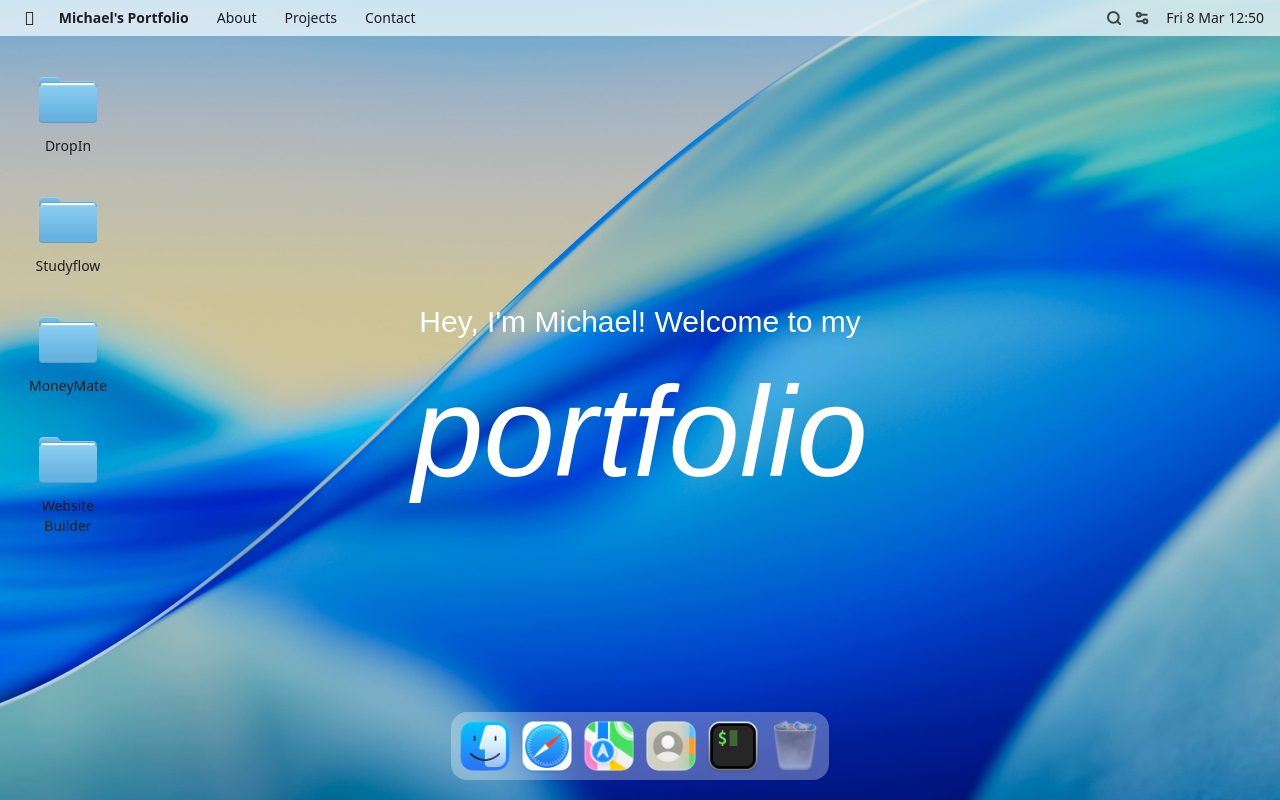
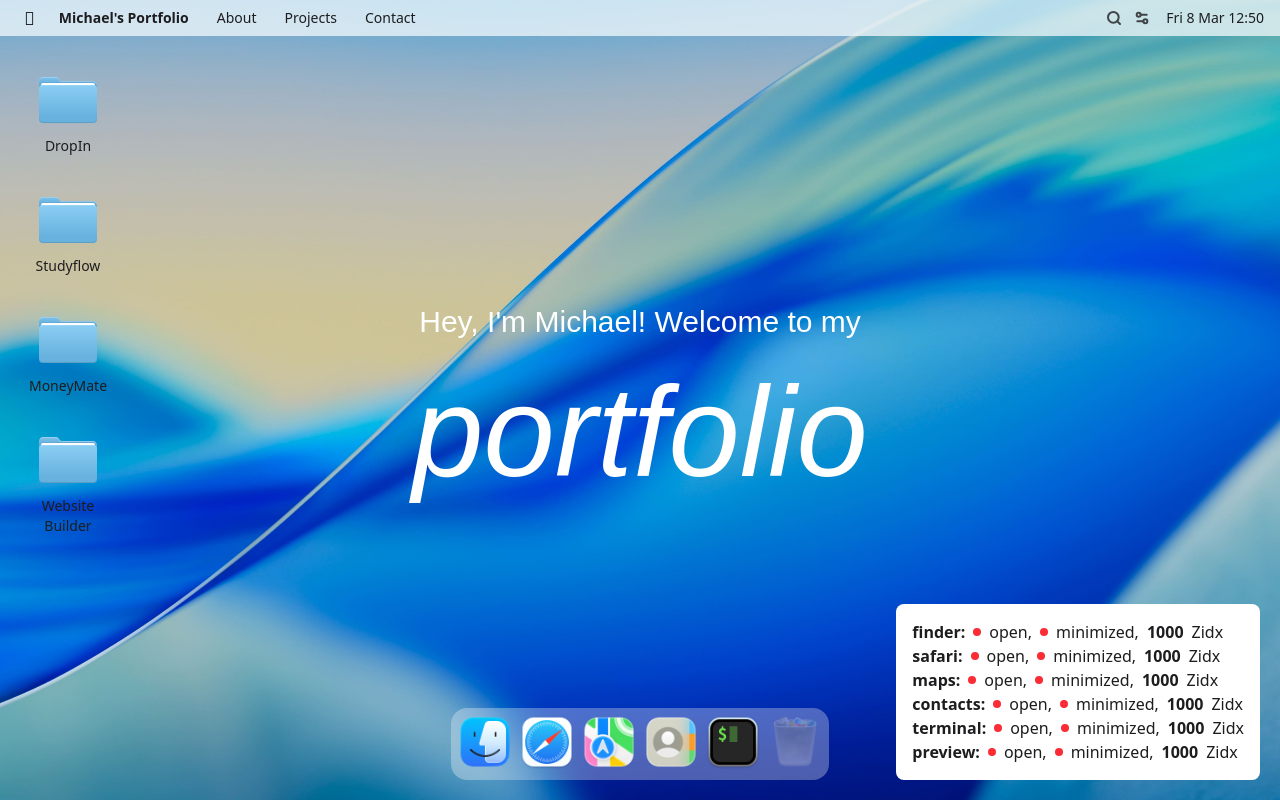
Before and after one commit to mvoemel/portfolio, a React (Vite) app: page / in a window 1280 px wide. Built offline with nearby package versions, Linux system fonts and the light colour scheme; a web font is replaced by a local one.

Commit message:
added dot beneath apps feature

```diff
--- a/src/App.tsx
+++ b/src/App.tsx
@@ -14,6 +14,7 @@ import {
   SafariWindow,
   TerminalWindow,
 } from "./components/windows";
+import { Debug } from "./components/debug";
 
 gsap.registerPlugin(Draggable);
 
@@ -32,6 +33,8 @@ export default function App() {
         <SafariWindow />
         <ContactWindow />
         <MapsWindow />
+
+        <Debug />
       </main>
     </ThemeProvider>
   );
--- /dev/null
+++ b/src/components/debug.tsx
@@ -0,0 +1,31 @@
+import { useWindowStore } from "@/stores/window-store";
+import { cn } from "@/lib/util";
+
+export function Debug() {
+  const { windows } = useWindowStore();
+
+  return (
+    <div className="z-5000 absolute bottom-5 right-5 flex flex-col items-start bg-bg-primary text-text-primary p-4 rounded-lg">
+      {Object.entries(windows).map(([windowName, config]) => (
+        <span key={windowName} className="flex items-center gap-2">
+          <span className="font-bold">{windowName}:</span>
+          <div
+            className={cn(
+              "size-2 rounded-full",
+              config.isOpen ? "bg-green-500" : "bg-red-500",
+            )}
+          />{" "}
+          open,
+          <div
+            className={cn(
+              "size-2 rounded-full",
+              config.isMinimized ? "bg-green-500" : "bg-red-500",
+            )}
+          />{" "}
+          minimized,
+          <span className="font-semibold">{config.zIndex}</span> Zidx
+        </span>
+      ))}
+    </div>
+  );
+}
--- a/src/components/desktop.tsx
+++ b/src/components/desktop.tsx
@@ -1,12 +1,12 @@
+import { useGSAP } from "@gsap/react";
+import { Draggable } from "gsap/all";
+
+import { useFinderStore } from "@/stores/finder-store";
+import { useWindowStore } from "@/stores/window-store";
 import { fileSystemRoot } from "@/lib/constants";
 import type { FileSystemItem, FolderItem } from "@/lib/types";
-import { useFinderStore } from "@/stores/finder-store";
-import { useWindowStore } from "@/stores/window-store";
-import { useGSAP } from "@gsap/react";
-import clsx from "clsx";
-import { Draggable } from "gsap/all";
+import { cn } from "@/lib/util";
 
-// TODO: refactor
 export function Desktop() {
   const { changeDirectory } = useFinderStore();
   const { openWindow } = useWindowStore();
@@ -37,7 +37,7 @@ export function Desktop() {
         {projectsFolder.children.map((project) => (
           <li
             key={project.id}
-            className={clsx(
+            className={cn(
               "absolute z-0 select-none flex items-center flex-col size-24",
               "group folder",
               project.windowPosition,
--- a/src/components/dock.tsx
+++ b/src/components/dock.tsx
@@ -4,12 +4,12 @@ import gsap from "gsap";
 import { useGSAP } from "@gsap/react";
 
 import { useWindowStore } from "@/stores/window-store";
-import { dockApps } from "@/lib/constants";
+import { dockApps, iconsSrc } from "@/lib/constants";
 import { cn } from "@/lib/util";
+import type { WindowType } from "@/lib/types";
 
-// TODO: implement point beneath app if open
 export function Dock() {
-  const { toggleWindow } = useWindowStore();
+  const { windows, toggleWindow } = useWindowStore();
   const dockRef = useRef<HTMLDivElement | null>(null);
 
   useGSAP(() => {
@@ -70,11 +70,26 @@ export function Dock() {
         ref={dockRef}
         className="bg-dock-bg border-dock-border backdrop-blur-md justify-between rounded-2xl p-1.5 flex items-end gap-1.5"
       >
-        {dockApps.map(({ type, tooltip, icon, canOpen }) => (
-          <div key={type} className="relative flex justify-center">
+        {[
+          ...dockApps,
+          // TODO: refactor
+          {
+            type: "trash" as WindowType,
+            tooltip: "Trash",
+            icon: iconsSrc.folders.trash,
+            canOpen: false,
+          },
+        ].map(({ type, tooltip, icon, canOpen }) => (
+          <div
+            key={`${type}-${tooltip}`}
+            className="relative flex flex-col justify-center items-center"
+          >
             <button
               type="button"
-              className="dock-icon size-14 3xl:size-20 cursor-pointer"
+              className={cn(
+                "dock-icon size-14 3xl:size-20 cursor-pointer",
+                !canOpen && "opacity-50",
+              )}
               aria-label={tooltip}
               data-tooltip-id="dock-tooltip"
               data-tooltip-content={tooltip}
@@ -92,6 +107,14 @@ export function Dock() {
                 )}
               />
             </button>
+
+            <div
+              className={cn(
+                "size-1 rounded-full",
+                (windows[type]?.isMinimized || windows[type]?.isOpen) &&
+                  "bg-text-tertiary",
+              )}
+            />
           </div>
         ))}
 
--- a/src/components/windows/window-controls.tsx
+++ b/src/components/windows/window-controls.tsx
@@ -1,5 +1,6 @@
 import { useWindowStore } from "@/stores/window-store";
 import type { WindowType } from "@/lib/types";
+import { useFinderStore } from "@/stores/finder-store";
 
 type WindowControlsProps = {
   target: WindowType;
@@ -7,16 +8,25 @@ type WindowControlsProps = {
 
 export function WindowControls({ target }: WindowControlsProps) {
   const { closeWindow, minimizeWindow } = useWindowStore();
+  const { reset } = useFinderStore();
+
+  const handleWindowClose = () => {
+    if (target === "finder") reset();
+
+    closeWindow(target);
+  };
+
+  const handleMinimizeWindow = () => minimizeWindow(target);
 
   return (
     <section className="flex gap-2">
       <div
         className="size-3.5 rounded-full bg-traffic-close hover:bg-traffic-close-hover cursor-pointer"
-        onClick={() => closeWindow(target)}
+        onClick={handleWindowClose}
       />
       <div
         className="size-3.5 rounded-full bg-traffic-minimize hover:bg-traffic-minimize-hover cursor-pointer"
-        onClick={() => minimizeWindow(target)}
+        onClick={handleMinimizeWindow}
       />
       <div className="size-3.5 rounded-full bg-traffic-maximize hover:bg-traffic-maximize" />
     </section>
--- a/src/components/windows/window-wrapper.tsx
+++ b/src/components/windows/window-wrapper.tsx
@@ -15,7 +15,7 @@ export function WindowWrapper<P extends object>(
 ) {
   const Wrapped = (props: P) => {
     const { focusWindow, windows } = useWindowStore();
-    const { isOpen, zIndex } = windows[windowKey];
+    const { isOpen, isMinimized, zIndex } = windows[windowKey];
     const ref = useRef<HTMLDivElement | null>(null);
 
     const handleFocus = () => {
@@ -53,8 +53,8 @@ export function WindowWrapper<P extends object>(
       const el = ref.current;
       if (!el) return;
 
-      el.style.display = isOpen ? "block" : "none";
-    }, [isOpen]);
+      el.style.display = isOpen && !isMinimized ? "block" : "none";
+    }, [isOpen, isMinimized]);
 
     return (
       <section
--- a/src/lib/constants.ts
+++ b/src/lib/constants.ts
@@ -34,7 +34,7 @@ import studyflowDesc from "../assets/projects/studyflow-description.md?raw";
 import websiteBuilderDesc from "../assets/projects/website-builder-description.md?raw";
 import changelog from "../assets/other/changelog.md?raw";
 
-const iconsSrc = {
+export const iconsSrc = {
   apps: {
     contacts: "/icons/apps/contacts-app.png",
     finder: "/icons/apps/finder-app.png",
@@ -477,12 +477,6 @@ export const dockApps: DockApp[] = [
     icon: iconsSrc.apps.terminal,
     canOpen: true,
   },
-  {
-    type: "finder",
-    tooltip: "Archive",
-    icon: iconsSrc.folders.trash,
-    canOpen: false,
-  },
 ];
 
 export const safariLinks: SafariLinkGroup[] = [
--- a/src/stores/finder-store.ts
+++ b/src/stores/finder-store.ts
@@ -10,13 +10,18 @@ interface FinderStore {
   changeDirectory: (id: string) => void;
   goBack: () => void;
   goForward: () => void;
+  reset: () => void;
 }
+
+const initialState = {
+  currentDirectoryId: fileSystemRoot.id,
+  history: [fileSystemRoot.id],
+  historyIndex: 0,
+};
 
 export const useFinderStore = create<FinderStore>()(
   immer((set) => ({
-    currentDirectoryId: fileSystemRoot.id,
-    history: [fileSystemRoot.id],
-    historyIndex: 0,
+    ...initialState,
 
     changeDirectory: (id) =>
       set((state) => {
@@ -46,5 +51,12 @@ export const useFinderStore = create<FinderStore>()(
           state.currentDirectoryId = state.history[state.historyIndex];
         }
       }),
+
+    reset: () =>
+      set((state) => {
+        state.currentDirectoryId = initialState.currentDirectoryId;
+        state.history = initialState.history;
+        state.historyIndex = initialState.historyIndex;
+      }),
   })),
 );
```
